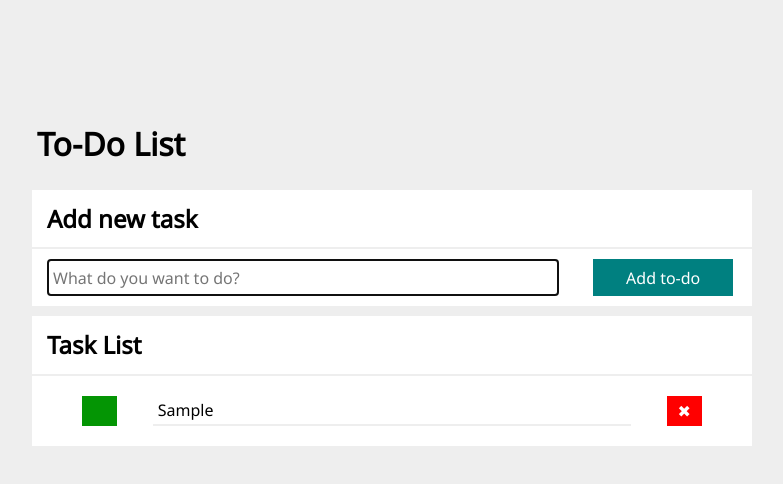
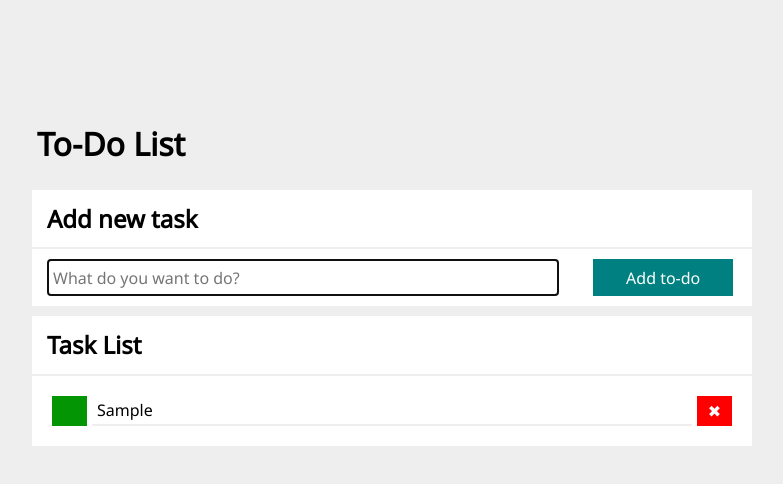
Before and after one commit to labla1/n6gf, a plain HTML site: page index.html in a window 1280 px wide. Both pictures are taken after typing "Sample" into the empty fields and a click on the button "Add to-do". Shown: the whole page, without its empty margins (248-1031 px from the left). Drawn offline with nearby package versions, Linux system fonts and the light colour scheme.

Commit message:
minor fix

```diff
--- a/css/tasks.css
+++ b/css/tasks.css
@@ -2,15 +2,12 @@
     border-top: 2px solid #eee;
     padding: 20px;
     display: grid;
-    grid-template-columns: 1fr 5fr 1fr;
+    grid-template-columns: auto 1fr auto;
     gap: 10px 5px;
     align-items: center;
     justify-content: center;
 }
 
-.section {
-    background: white;
-}
 
 .section {
     background: white;
@@ -20,6 +17,7 @@
 .section__header {
     padding: 15px;
     margin: 0px;
+    display: inline-block;
 }
 
 .section__header {
@@ -74,3 +72,8 @@
 .taskContainer__checkButton--lineThrough {
     text-decoration: line-through;
 }
+
+.section__button {
+    background: none;
+    color: teal;
+}
--- a/index.html
+++ b/index.html
@@ -27,8 +27,8 @@
                 <button class="form__button js-button">Add to-do</button>
             </form>
         </section>
-        <section class="section">
-            <h2 class="section__header">Task List</h2>
+        <section class="section js-section">
+            <h2 class="section__header">Task List</h2><span class="js-span"></span>
             <div class="taskContainer js-taskList">
             </div>
         </section>
--- a/script/script.js
+++ b/script/script.js
@@ -2,34 +2,30 @@
     let tasks = [];
 
     const removeTaskButton = (index) => {
-        tasks = [
-            ...tasks.slice(0, index),
-            ...tasks.slice(index + 1),
-        ];
+
+        tasks.splice(index, 1);
         render();
     }
 
     const toggleDone = (index) => {
 
-        tasks[index].done === !tasks[index].done
-
+        tasks[index].done = !tasks[index].done
         render();
     }
 
     const addNewTask = (newTaskContent) => {
 
-        tasks = [
-            ...tasks,
-            {content: newTaskContent},
-        ];
+        tasks.push({
+            content: newTaskContent,
+        });
         render();
     };
 
     const bindEvents = () => {
-        const checkButtons = document.querySelectorAll(".js-checkButton");
+        const doneButtons = document.querySelectorAll(".js-checkButton");
 
-        checkButtons.forEach((checkButtons, index) => {
-            checkButtons.addEventListener("click", () => {
+        doneButtons.forEach((doneButtons, index) => {
+            doneButtons.addEventListener("click", () => {
                 toggleDone(index);
             });
         });
@@ -43,7 +39,7 @@
         });
     }
 
-    const render = () => {
+    const renderTasks = () => {
         let htmlString = "";
 
         for (const task of tasks) {
@@ -60,6 +56,24 @@
             `;
         };
         document.querySelector(".js-taskList").innerHTML = htmlString;
+    };
+
+    // const renderButtons = () => {
+
+    //     let showButtons = "";
+    //     `
+    //     <button>fdssdfsdf</button>
+    //     <button>fdssdfsdf</button>
+    //     `
+    //     document.querySelector(".js-span").innerHTML = showButtons;
+
+
+    //     };
+
+
+    const render = () => {
+        // renderButtons();
+        renderTasks();
         bindEvents();
     };
 
```
